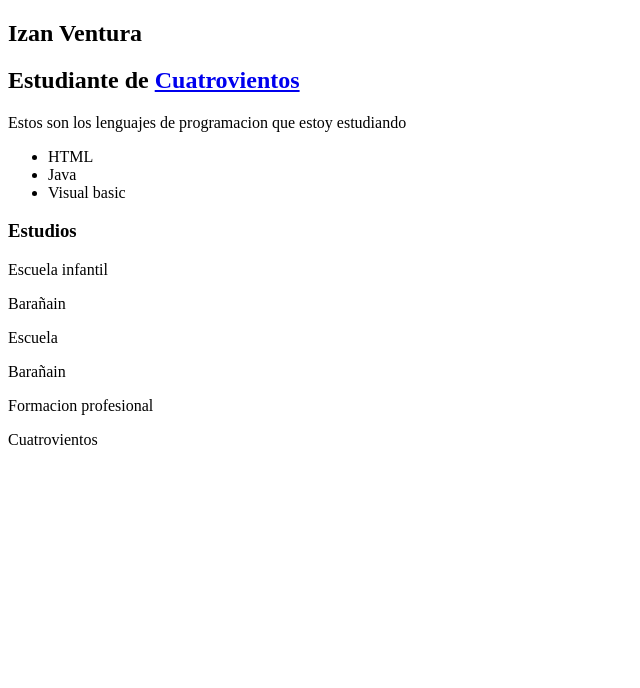
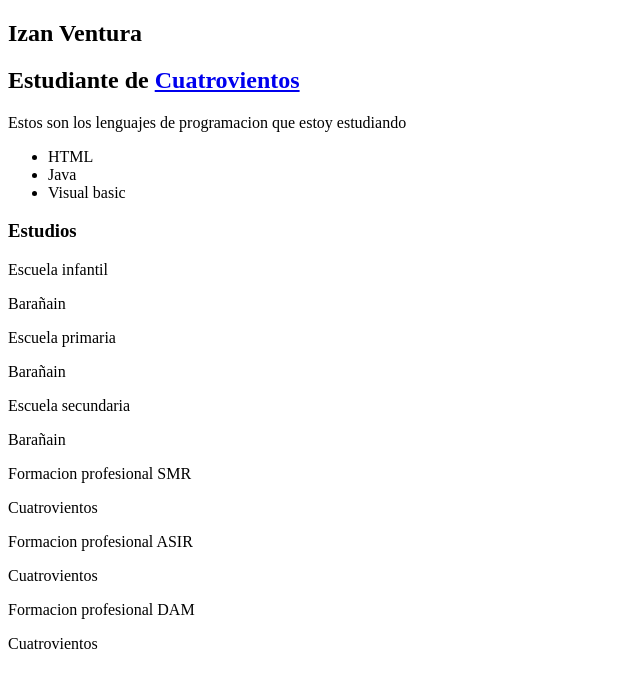
Before and after one commit to VlanVentura20/izanv-cv, a plain HTML site: page index.html in a window 1280 px wide. Shown: the whole page, without its empty margins (0-640 px from the left). Drawn offline with Linux system fonts and the light colour scheme.

Commit message:
actualizar estudios

```diff
--- a/index.html
+++ b/index.html
@@ -37,15 +37,27 @@
         <h3>Estudios</h3>
         <div>
             <p>Escuela infantil</p>
-            <p>Barañain</p>
+            <p>     Barañain</p>
         </div>
         <div>
-            <p>Escuela </p>
-            <p>Barañain</p>
+            <p>Escuela primaria</p>
+            <p>     Barañain</p>
         </div>
         <div>
-            <p>Formacion profesional</p>
-            <p>Cuatrovientos</p>
+            <p>Escuela secundaria</p>
+            <p>     Barañain</p>
+        </div>
+        <div>
+            <p>Formacion profesional SMR</p>
+            <p>     Cuatrovientos</p>
+        </div>
+        <div>
+            <p>Formacion profesional ASIR</p>
+            <p>     Cuatrovientos</p>
+        </div>
+        <div>
+            <p>Formacion profesional DAM</p>
+            <p>     Cuatrovientos</p>
         </div>
     </section>
 
```
